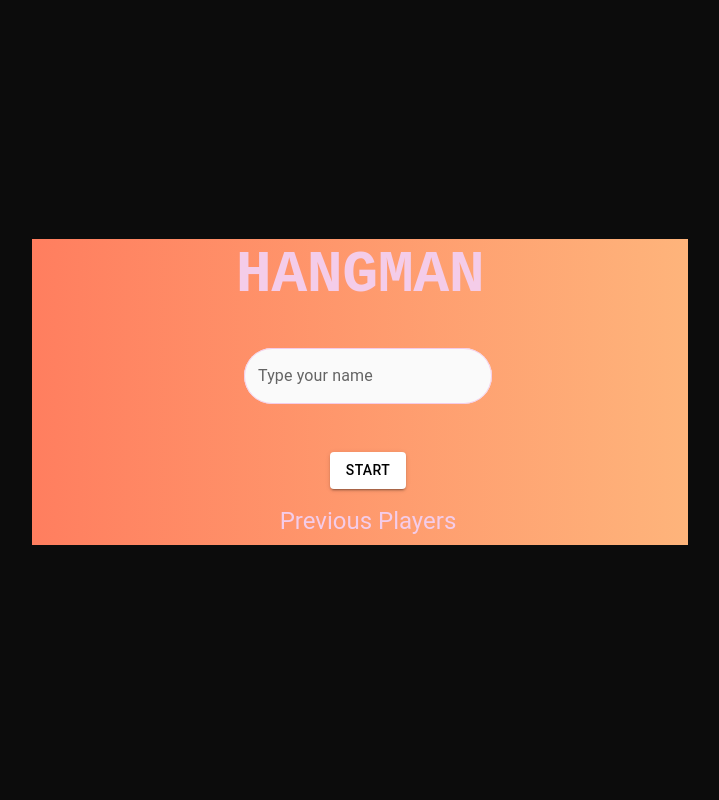
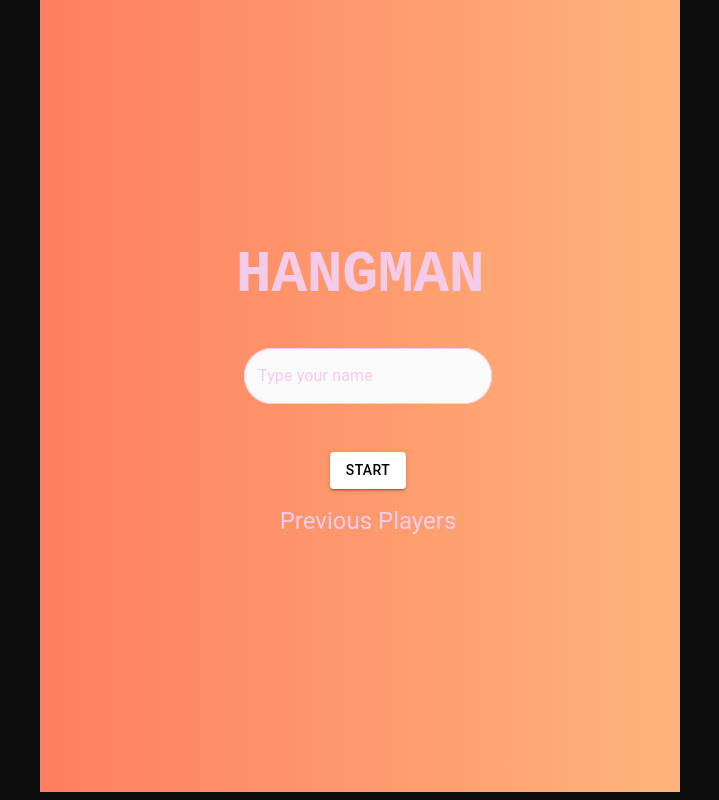
Before and after one commit to cbalsemao/hangman-game, a React (Create React App) app: page / in a window 1280 px wide. Shown: the whole page, without its empty margins (272-991 px from the left). Built offline with nearby package versions, Linux system fonts and the light colour scheme.

Commit message:
chore: wip

```diff
--- a/src/App.tsx
+++ b/src/App.tsx
@@ -122,6 +122,8 @@ function App() {
             justifyContent="center"
             alignItems="center"
             sx={{
+              width: '100%',
+              height: '100%',
               textAlign: 'center',
               background: 'linear-gradient(to right, #ff7e5f, #feb47b)',
             }}
@@ -145,10 +147,10 @@ function App() {
                 id="outlined-basic"
                 label="Type your name"
                 onChange={(e) => setTemporalName(e.target.value)}
-                sx={{
-                  backgroundColor: palette.white,
-                  borderRadius: 10,
-                  '& .MuiOutlinedInput-root': {
+                InputProps={{
+                  sx: {
+                    backgroundColor: palette.white,
+                    borderRadius: 10,
                     '&.Mui-focused fieldset': {
                       borderRadius: 10,
                       borderColor: palette.darkWhite,
@@ -161,9 +163,11 @@ function App() {
                       borderRadius: 10,
                       borderColor: palette.darkWhite,
                     },
-                    '& .MuiInputLabel-root': {
-                      color: palette.darkWhite,
-                    },
+                  },
+                }}
+                InputLabelProps={{
+                  sx: {
+                    color: palette.darkWhite,
                   },
                 }}
               />
--- a/src/utils/components.tsx
+++ b/src/utils/components.tsx
@@ -74,7 +74,7 @@ export const AppWrapper = ({ children }: { children: React.ReactNode }) => {
         alignItems: 'center',
         justifyContent: 'center',
         flexDirection: 'column',
-        overflow: 'hidden',
+
         backgroundColor: palette.black,
         paddingRight: { xs: 2, sm: 3, md: 4, lg: 40 },
         paddingLeft: { xs: 2, sm: 3, md: 4, lg: 40 },
```
